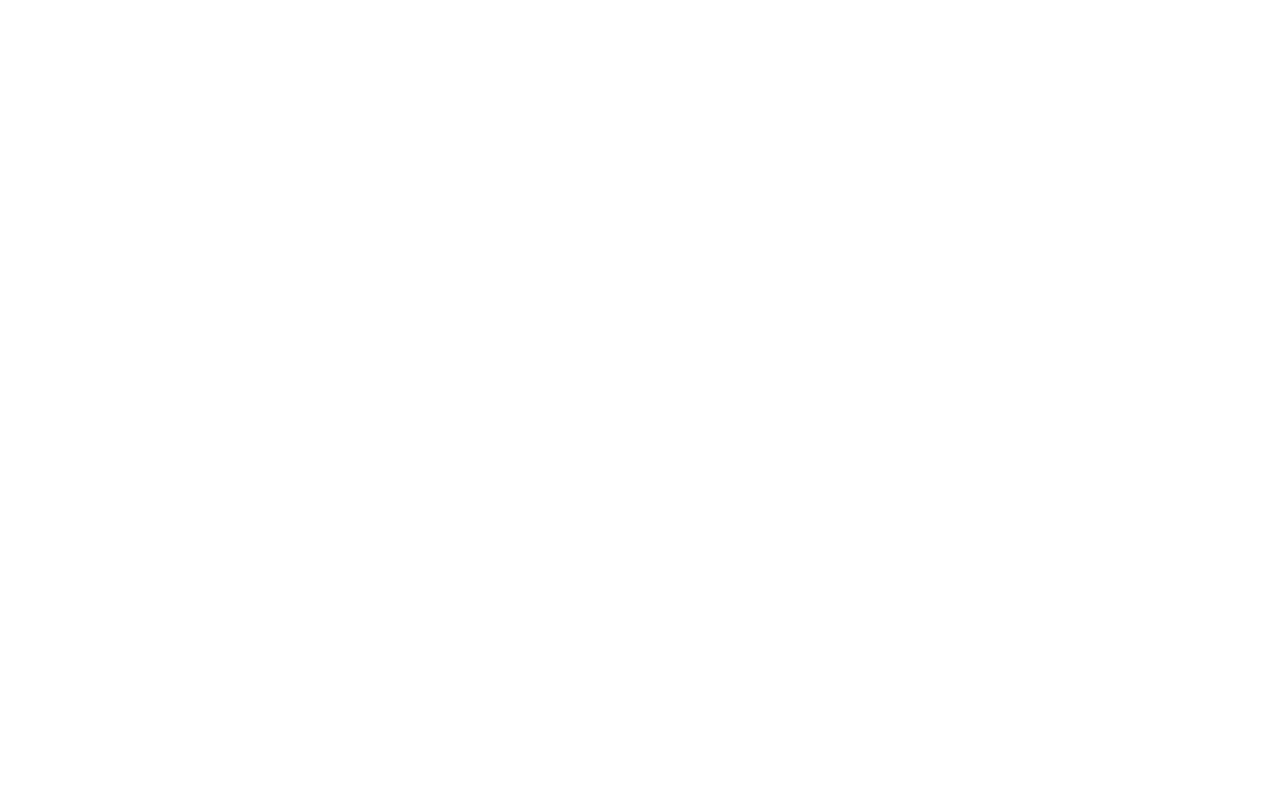
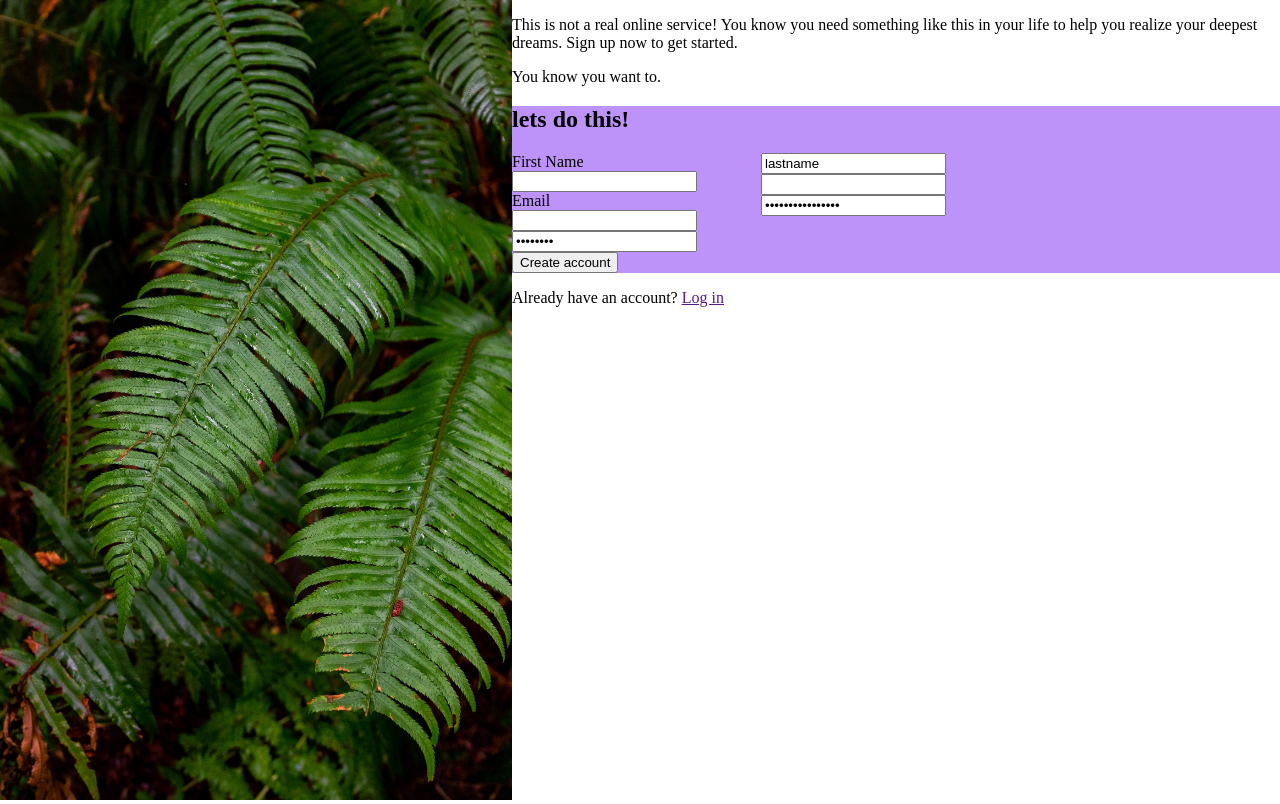
Before and after one commit to TackRegnar/odin-sign-up-form, a plain HTML site: page index.html in a window 1280 px wide. Drawn offline with Linux system fonts and the light colour scheme.

Commit message:
Basic layout

```diff
--- a/index.html
+++ b/index.html
@@ -10,7 +10,33 @@
 </head>
 
 <body>
+  <div class="leftside">
+    <img src="imgs/halie-unsplash.jpg" alt="">
+  </div>
 
-</body>
+  <div class="rightside">
+    <p>This is not a real online service! You know you need something like this in your life to help you realize your
+      deepest dreams. Sign up now to get started.</p>
+    <p>You know you want to.</p>
+    <form>
+      <h2>lets do this!</h2>
+      <div class="form_section">
+        <div>
+          <label for="firstname">First Name</label>
+          <input type="text" id="firstname">
+          <label for="email">Email</label>
+          <input type="email" id="email">
+          <input type="password" value="password">
+        </div>
+        <div>
+          <input type="text" value="lastname">
+          <input type="number" value="phone_number">
+          <input type="password" value="password_confirm">
+        </div>
+      </div>
+      <button type="submit">Create account</button>
+    </form>
+    <p>Already have an account? <a href="">Log in</a></p>
+
 
 </html>
--- a/style.css
+++ b/style.css
@@ -0,0 +1,28 @@
+body {
+  margin: 0px;
+  display: flex;
+}
+
+.leftside img {
+  width: 40vw;
+  min-height: 100vh;
+}
+
+.rightside {
+  min-width: 60vw;
+}
+
+.form_section {
+  display: flex;
+  gap: 5vw;
+}
+
+
+.form_section div {
+  display: flex;
+  flex-direction: column;
+}
+
+form {
+  background-color: #BD93F9;
+}
```
Also changed, not shown: fonts/Norse-Bold.otf (added), imgs/halie-unsplash.jpg (added), imgs/odin-lined.png (added).
